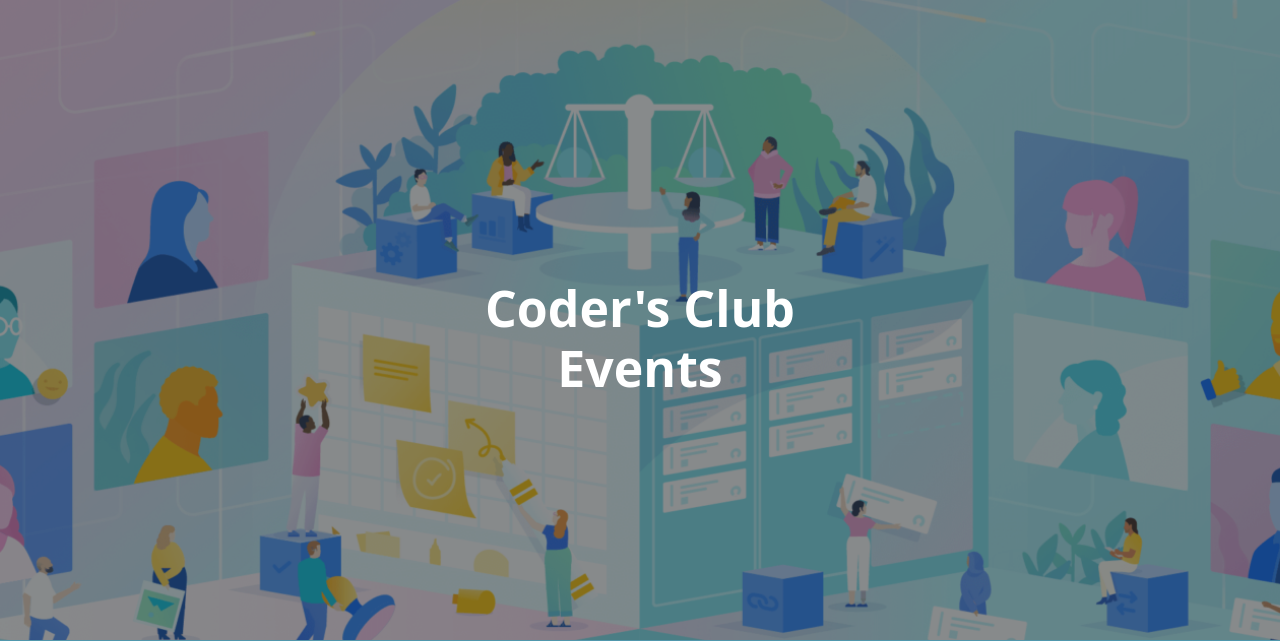
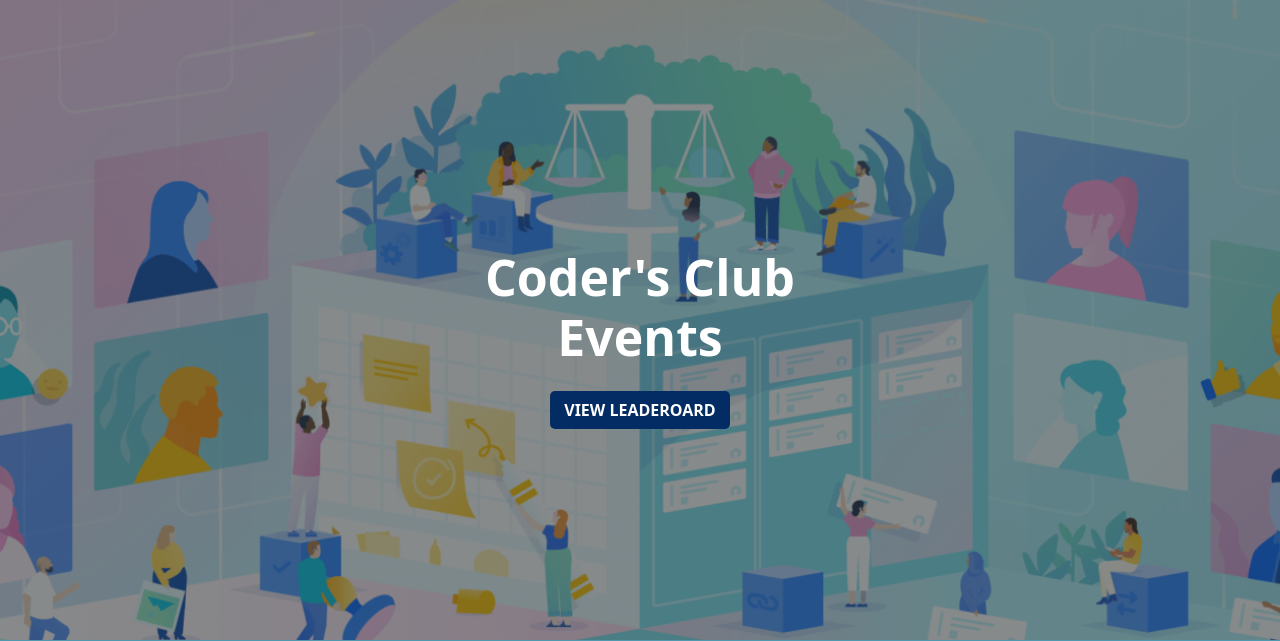
Before and after one commit to KabirKaka/Coders-Club, a Django app: page /events/ in a window 1280 px wide. Shown: the part 62-703 px from the top of the page. Run offline with Django 4.2, Linux system fonts and the light colour scheme; data comes from the database, SQL or seed files in the repository.

Commit message:
Added 'view leaderboard' button on event cover pic

```diff
--- a/events/templates/events/events.html
+++ b/events/templates/events/events.html
@@ -16,6 +16,9 @@
   >
       <h1 class="m-0">Coder's Club</h1>
       <h1 class="cover-text m-0" >Events</h1>
+      <div class="challenge-button justify-content-center d-flex mt-4">
+        <a href="{% url 'events-leaderboard' %}" class="btn RegBtn">VIEW LEADEROARD</a>
+    </div>
   </div>
 </div>
 <div id="event-nav" class="sticky-top " >
```
